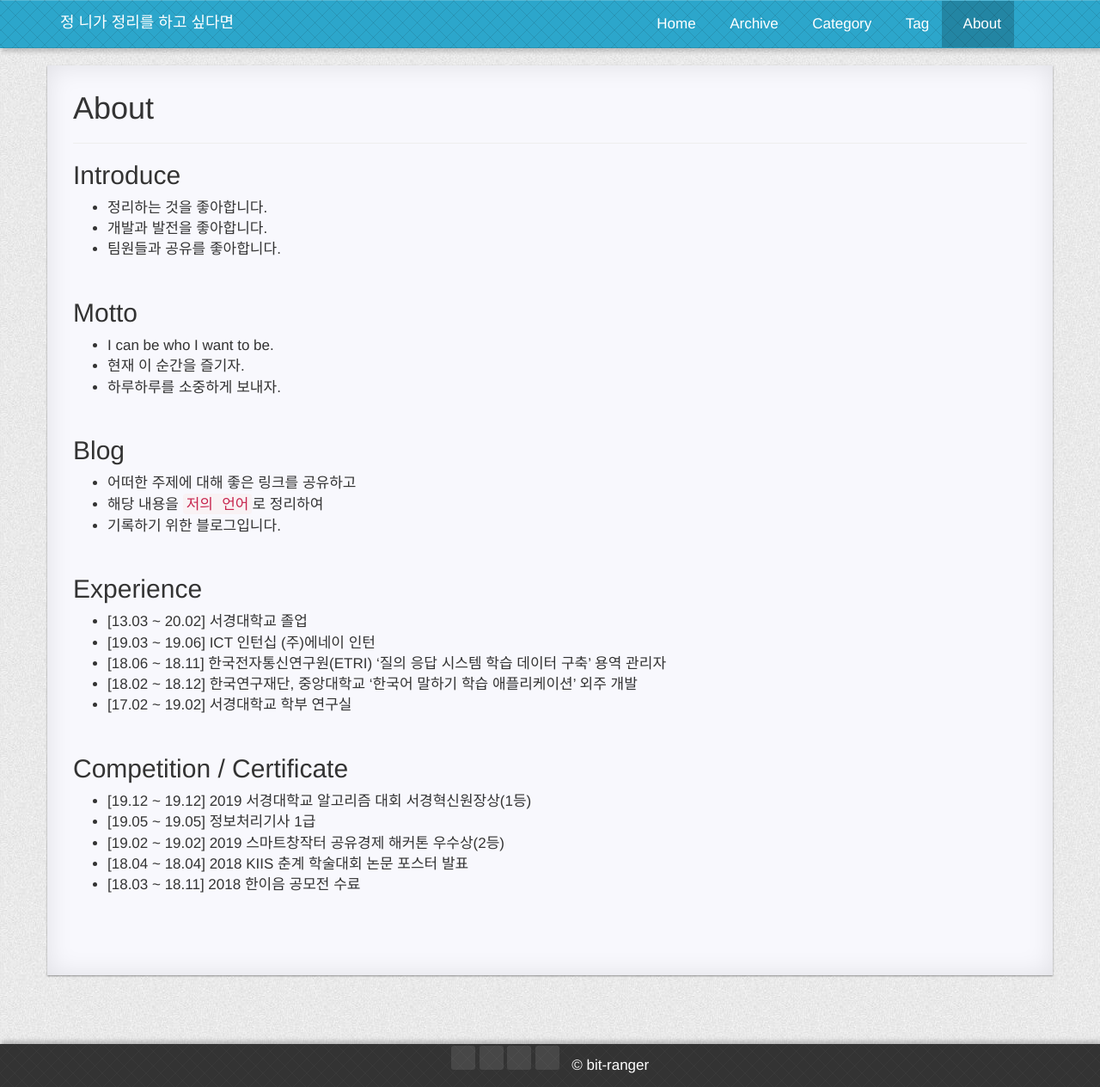
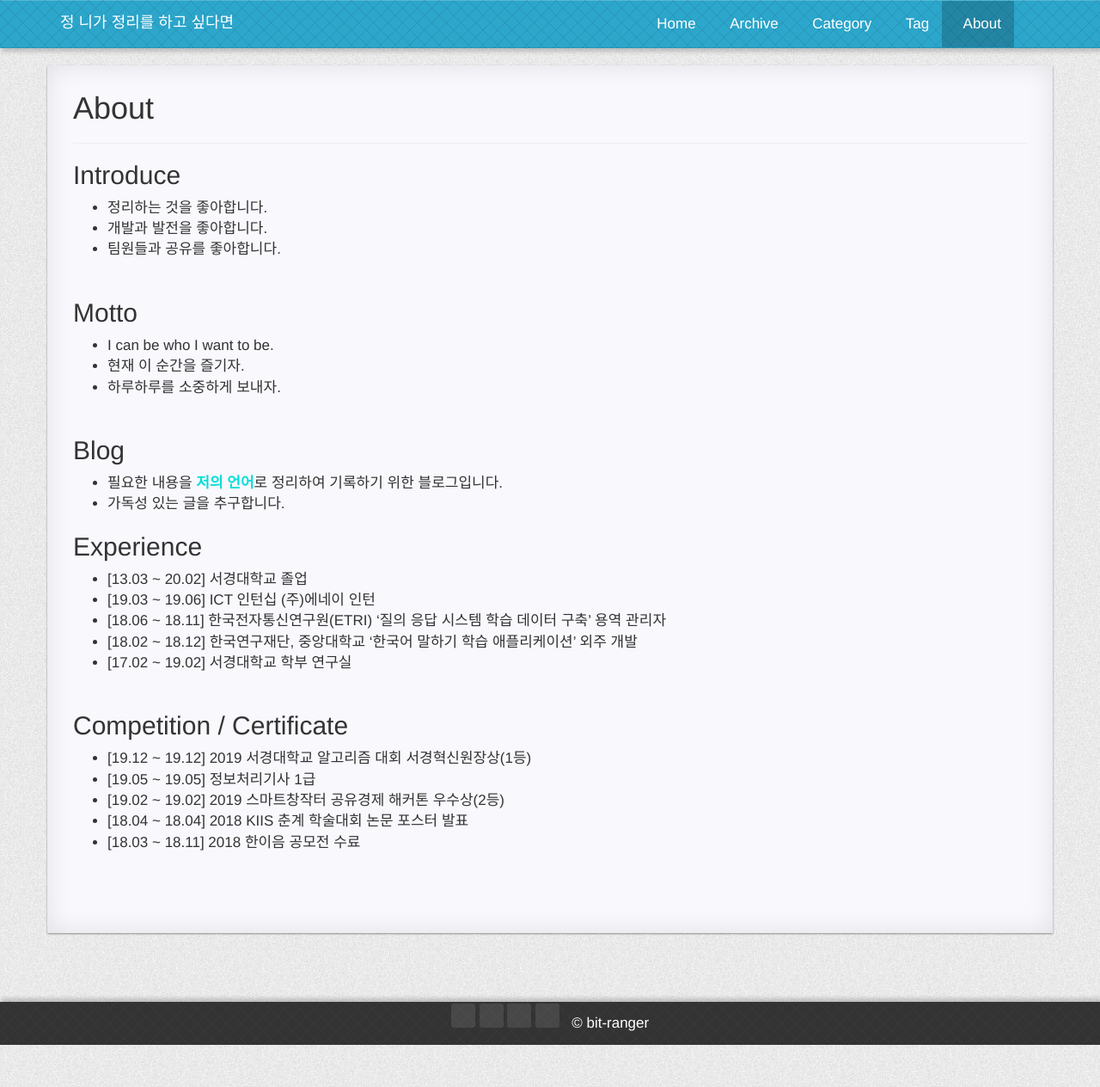
Before and after one commit to iyoungman/iyoungman.github.io, a Jekyll site: the page built from pages/4about.md, in a window 1280 px wide. Shown: the whole page at 86% size. Built offline with Jekyll 4.4.1, drawn with Linux system fonts in a browser that asks for light colours; nearby versions of some CDN libraries; some web fonts are replaced; comment, search, counter and statistics services are not loaded; a style sheet for code colours, icons or effects is not loaded.

Commit message:
Update 4about.md

```diff
--- a/pages/4about.md
+++ b/pages/4about.md
@@ -19,9 +19,8 @@
 <br>
 
 ## Blog
-* 어떠한 주제에 대해 좋은 링크를 공유하고
-* 해당 내용을 `저의 언어`로 정리하여
-* 기록하기 위한 블로그입니다.
+* 필요한 내용을 **저의 언어**로 정리하여 기록하기 위한 블로그입니다.
+* 가독성 있는 글을 추구합니다.
 <br>
 
 ## Experience
```
